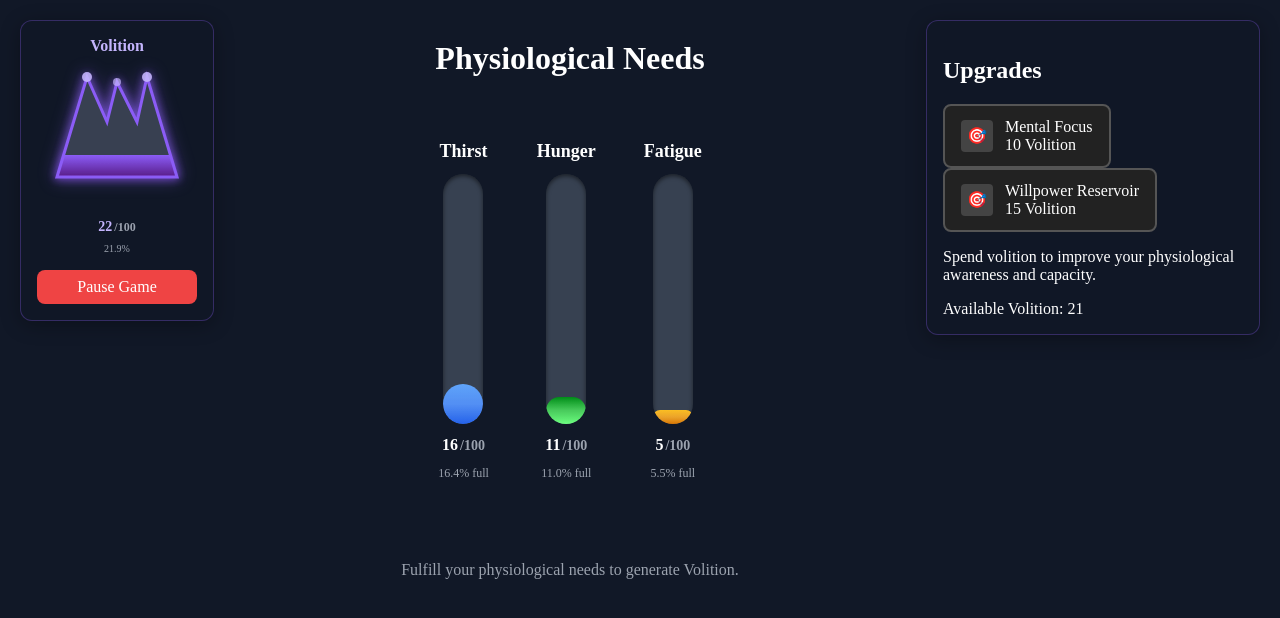
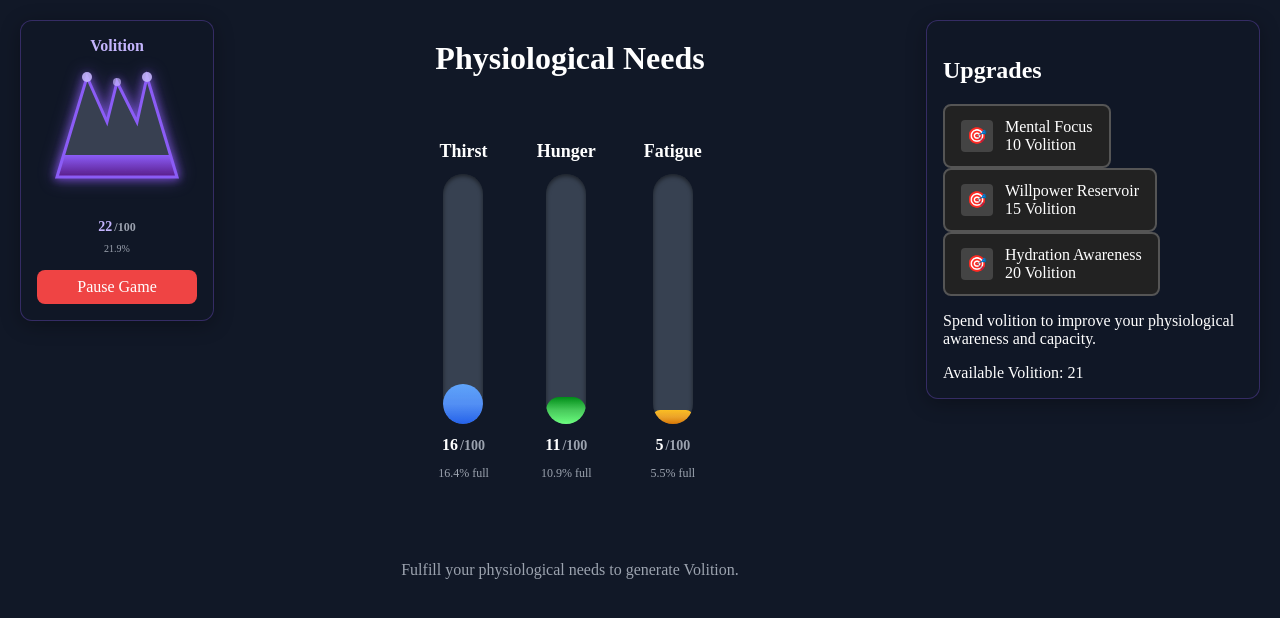
Before and after one commit to BMorin87/delta-drive, a React (Vite) app: page / in a window 1280 px wide. Shown: the top 618 px of the page. Built offline with nearby package versions, Linux system fonts and the light colour scheme.

Commit message:
Add Drink unlocking upgrade

```diff
--- a/src/components/App.jsx
+++ b/src/components/App.jsx
@@ -3,7 +3,7 @@ import { useGameStore } from "./gameStore";
 import "../styles/App.css";
 import DeltaGame from "./DeltaGame";
 
-const TICK_INTERVAL = 20; // milliseconds
+const TICK_INTERVAL = 1000 / 60; // 60 fps
 
 function App() {
   const { tick, isRunning } = useGameStore();
--- a/src/components/gameStore.js
+++ b/src/components/gameStore.js
@@ -13,15 +13,19 @@ export const useGameStore = create((set, get) => ({
   hungerCapacity: 100,
   fatigueCapacity: 100,
 
-  initialVolitionRate: 4 / 50, // 4 per second
-  initialThirstRate: 3 / 50,
-  initialHungerRate: 2 / 50,
-  initialFatigueRate: 1 / 50,
+  initialVolitionRate: 4 / 60, // 4 per second
+  initialThirstRate: 3 / 60,
+  initialHungerRate: 2 / 60,
+  initialFatigueRate: 1 / 60,
 
   initialVolitionCapacity: 100,
   initialThirstCapacity: 100,
   initialHungerCapacity: 100,
   initialFatigueCapacity: 100,
+
+  drinkUnlocked: false,
+  eatUnlocked: false,
+  nestUnlocked: false,
 
   isRunning: true,
 
--- a/src/components/physiological/PhysiologicalPanel.jsx
+++ b/src/components/physiological/PhysiologicalPanel.jsx
@@ -10,13 +10,22 @@ const PhysiologicalUI = () => {
     thirstCapacity,
     hungerCapacity,
     fatigueCapacity,
+    drinkUnlocked,
   } = useGameStore();
+
+  const handleDrink = () => {
+    // For now, just a placeholder - you can implement the actual drink logic later
+    console.log("Drink button clicked!");
+    // Future implementation might look like:
+    // useGameStore.getState().reduceThirst(amount);
+  };
 
   return (
     <div className="physiological-ui-container">
       <div className="physiological-content">
         <h1 className="tier-title">Physiological Needs</h1>
         <div className="bars-container">
+          <div className="bar-with-action">
             <VerticalProgressBar
               current={thirst}
               max={thirstCapacity}
@@ -24,6 +33,15 @@ const PhysiologicalUI = () => {
               colorClass="thirst-bar"
               height={250}
             />
+            {drinkUnlocked && (
+              <button
+                className="action-button drink-button"
+                onClick={handleDrink}
+              >
+                Drink
+              </button>
+            )}
+          </div>
           <VerticalProgressBar
             current={hunger}
             max={hungerCapacity}
--- a/src/components/physiological/UpgradeItem.jsx
+++ b/src/components/physiological/UpgradeItem.jsx
@@ -36,8 +36,9 @@ const UpgradeItem = ({ upgradeId, title, description, onPurchase }) => {
           <div className="upgrade-title">{title}</div>
           <div className="upgrade-cost">{cost} Volition</div>
         </div>
+      </button>
 
-        {/* Tooltip container */}
+      {/* The tooltip is a sibling of the button so it doesn't inherit a greyed-out button's opacity. */}
       <div className="upgrade-tooltip">
         <p className="tooltip-description">{description}</p>
         <p>
@@ -47,6 +48,7 @@ const UpgradeItem = ({ upgradeId, title, description, onPurchase }) => {
           Next Level:{" "}
           <strong>
             +
+            {/* TODO: Use a lookup table to get upgrade effects. This is not extensible. */}
             {getUpgradeEffectAtLevel(upgradeId, upgrade.level) +
               (upgradeId === "volitionRate"
                 ? 2
@@ -59,7 +61,6 @@ const UpgradeItem = ({ upgradeId, title, description, onPurchase }) => {
         </p>
         <p>Level: {upgrade.level}</p>
       </div>
-      </button>
     </div>
   );
 };
--- a/src/components/physiological/UpgradesPanel.jsx
+++ b/src/components/physiological/UpgradesPanel.jsx
@@ -2,11 +2,15 @@ import { useUpgradeStore } from "../upgradeStore";
 import UpgradeItem from "./UpgradeItem";
 
 const UpgradesPanel = ({ currentVolition, onSpendVolition }) => {
-  const { purchaseUpgrade } = useUpgradeStore();
+  const { purchaseUpgrade, getUpgradeLevel } = useUpgradeStore();
 
   const handlePurchase = (upgradeId) => {
     return purchaseUpgrade(upgradeId, onSpendVolition);
   };
+
+  // Check if the drink button upgrade has been purchased
+  const drinkButtonLevel = getUpgradeLevel("drinkButton");
+  const isDrinkUnlocked = drinkButtonLevel > 0;
 
   return (
     <div className="upgrades-panel">
@@ -28,6 +32,17 @@ const UpgradesPanel = ({ currentVolition, onSpendVolition }) => {
           currentVolition={currentVolition}
           onPurchase={handlePurchase}
         />
+
+        {/* Only show the drink unlock upgrade if it hasn't been purchased yet */}
+        {!isDrinkUnlocked && (
+          <UpgradeItem
+            upgradeId="drinkButton"
+            title="Hydration Awareness"
+            description="Unlock the ability to actively manage your thirst"
+            currentVolition={currentVolition}
+            onPurchase={handlePurchase}
+          />
+        )}
       </div>
 
       <div className="upgrades-info">
--- a/src/components/upgradeStore.js
+++ b/src/components/upgradeStore.js
@@ -5,11 +5,12 @@ import { useGameStore } from "./gameStore";
 export const useUpgradeStore = create((set, get) => ({
   // The state.
   upgrades: {
-    volitionRate: { level: 0, baseCost: 10 },
-    volitionCapacity: { level: 0, baseCost: 15 },
-    thirstRate: { level: 0, baseCost: 8 },
-    hungerRate: { level: 0, baseCost: 12 },
-    fatigueRate: { level: 0, baseCost: 6 },
+    volitionRate: { level: 0, baseCost: 10, type: "rate" },
+    volitionCapacity: { level: 0, baseCost: 15, type: "capacity" },
+    thirstRate: { level: 0, baseCost: 8, type: "rate" },
+    hungerRate: { level: 0, baseCost: 12, type: "rate" },
+    fatigueRate: { level: 0, baseCost: 6, type: "rate" },
+    drinkButton: { level: 0, baseCost: 20, type: "unlock", unlocks: "drink" },
   },
 
   // Actions
@@ -30,15 +31,15 @@ export const useUpgradeStore = create((set, get) => ({
     const level = requestedLevel ?? get().upgrades[upgradeId]?.level ?? 0;
     switch (upgradeId) {
       case "volitionRate":
-        return (level * 2) / 50; // +2 volition per second per level
+        return (level * 2) / 60; // +2 volition per second per level
       case "volitionCapacity":
         return level * 25; // +25 capacity per level
       case "thirstRate":
-        return (level * 1) / 50;
+        return (level * 1) / 60;
       case "hungerRate":
-        return (level * 1) / 50;
+        return (level * 1) / 60;
       case "fatigueRate":
-        return (level * 0.5) / 50;
+        return (level * 0.5) / 60;
       default:
         return 0;
     }
@@ -64,22 +65,31 @@ export const useUpgradeStore = create((set, get) => ({
       },
     }));
 
-    // Apply capacity upgrades immediately using base + bonus
-    if (upgradeId.toLowerCase().includes("capacity")) {
-      const baseProp = "base" + upgradeId[0].toUpperCase() + upgradeId.slice(1);
-      const baseValue = useGameStore.getState()[baseProp] ?? 100;
+    // Handle special upgrade types
+    const upgrade = get().upgrades[upgradeId];
 
-      // Use optional-level getUpgradeEffectAtLevel
-      const newLevel = upgradeStore.getUpgradeLevel(upgradeId); // current level after increment
-      const bonus = upgradeStore.getUpgradeEffectAtLevel(upgradeId, newLevel);
+    switch (upgrade.type) {
+      case "capacity": {
+        const newLevel = upgradeStore.getUpgradeLevel(upgradeId);
+        const bonus = upgradeStore.getUpgradeEffectAtLevel(upgradeId, newLevel);
 
-      useGameStore.setState((prev) => ({
-        ...prev,
-        [upgradeId]: baseValue + bonus,
-      }));
+        useGameStore.setState((prev) => ({
+          ...prev,
+          [upgradeId]: (prev[upgradeId] ?? 100) + bonus,
+        }));
+        break;
+      }
+
+      case "unlock": {
+        if (upgrade.unlocks === "drink") {
+          useGameStore.setState({ drinkUnlocked: true });
+        }
+        break;
+      }
+
+      // "rate" upgrades don’t need special handling;
+      // their effect is calculated dynamically in getUpgradeEffectAtLevel
     }
-
-    // TODO: Implement type system for upgrade effects. Implement upgrades that enable other game mechanics.
 
     return true;
   },
--- a/src/styles/ProgressBars.css
+++ b/src/styles/ProgressBars.css
@@ -116,6 +116,38 @@
   text-align: center;
 }
 
+/* Styling for action buttons below bars */
+.bar-with-action {
+  display: flex;
+  flex-direction: column;
+  align-items: center;
+  gap: 10px;
+}
+
+.action-button {
+  padding: 8px 16px;
+  border: none;
+  border-radius: 4px;
+  cursor: pointer;
+  font-size: 14px;
+  font-weight: bold;
+  transition: all 0.2s ease;
+}
+
+.drink-button {
+  background-color: #4a90e2;
+  color: white;
+}
+
+.drink-button:hover {
+  background-color: #357abd;
+  transform: translateY(-2px);
+}
+
+.drink-button:active {
+  transform: translateY(0);
+}
+
 /* Pulse animation for shine effect */
 @keyframes pulse {
   0%,
```
Lines whose indentation alone changed are shown as unchanged.
